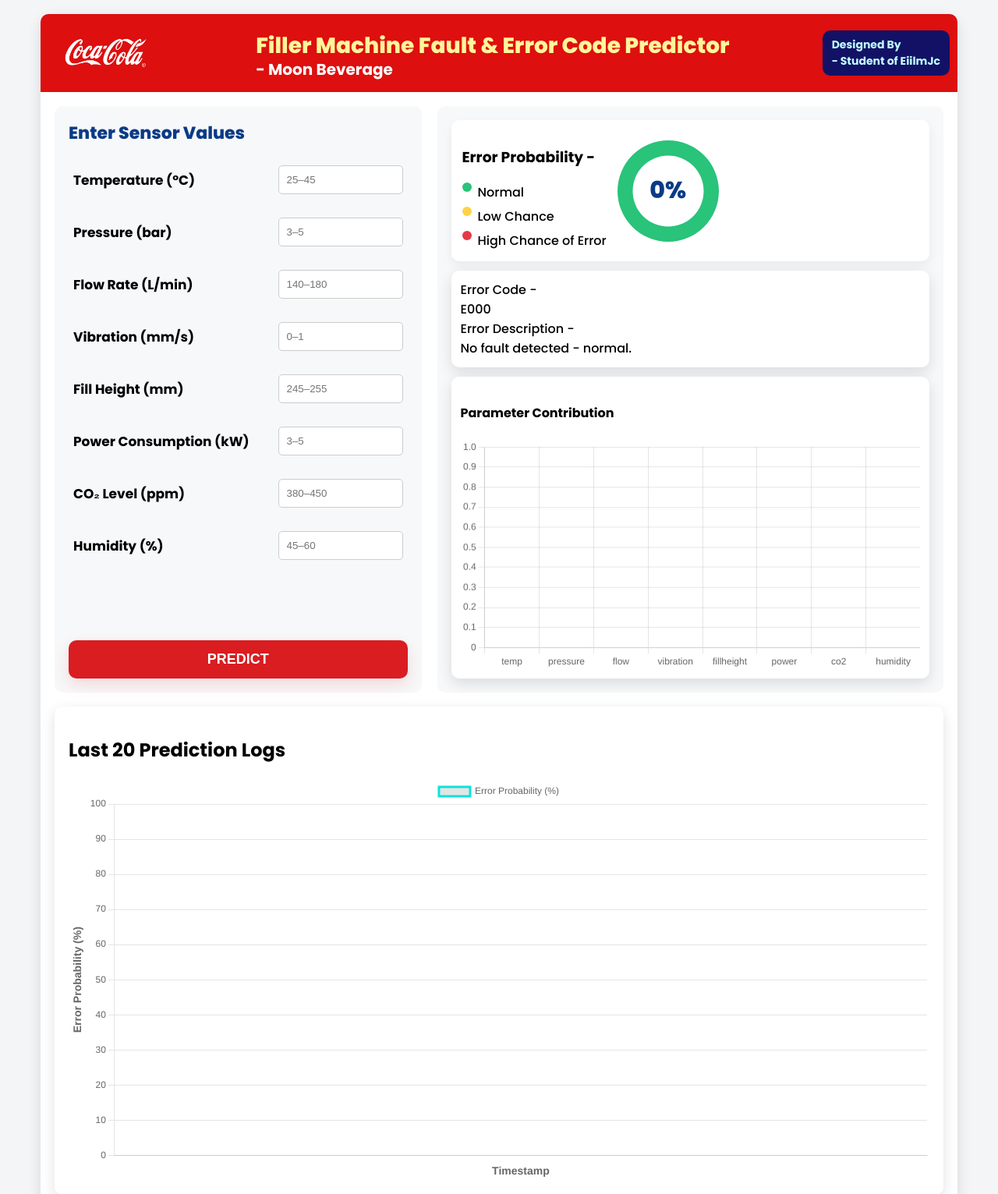
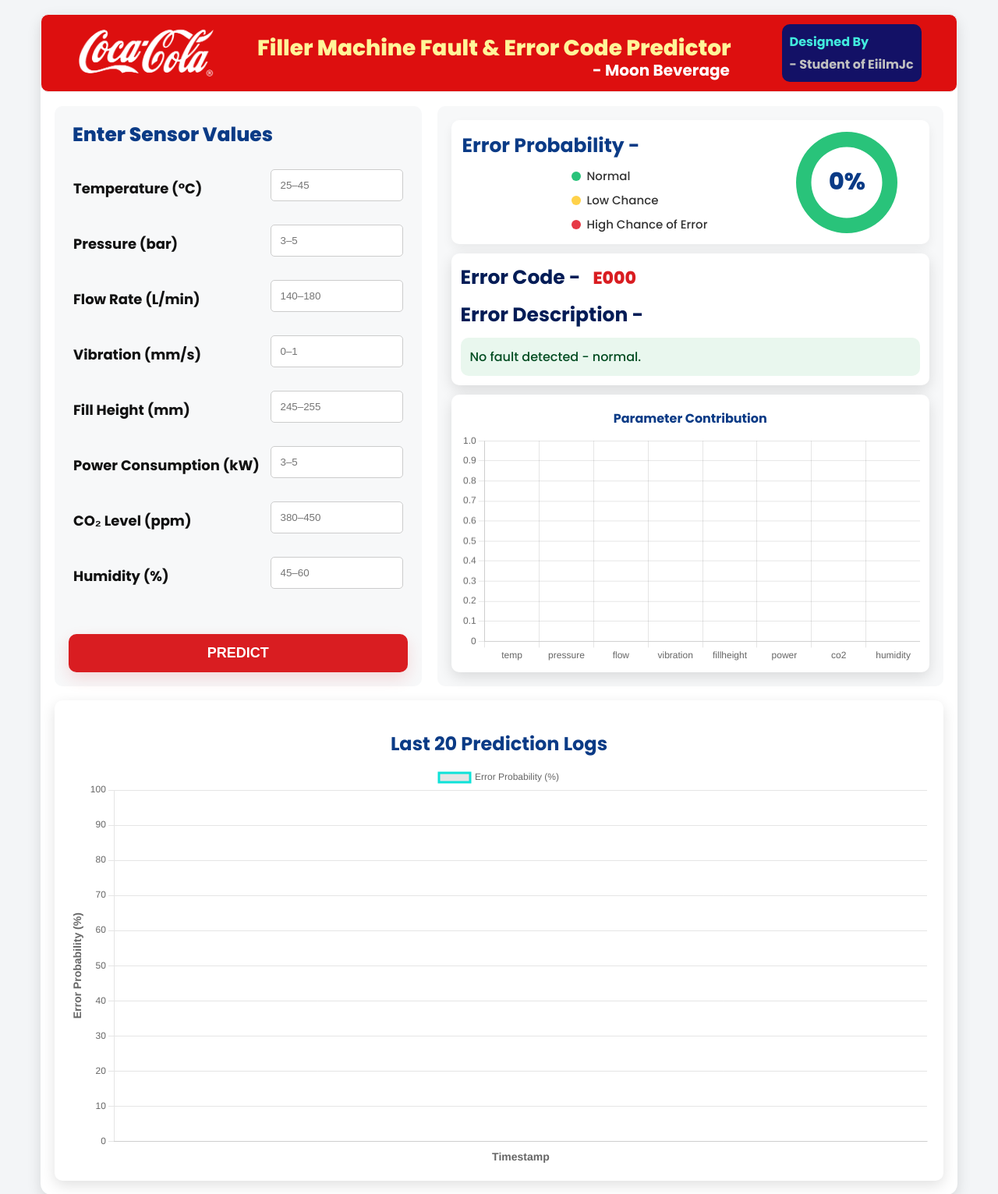
Before and after one commit to parikshit123456/Machine-Fault-Detector, a Flask app: page / in a window 1280 px wide. Shown: the top 1531 px of the page at 78% size. Run offline with Flask 3, Linux system fonts and the light colour scheme; data that the repository does not hold is empty; parts of the project's set-up code (start-up, migrations or seed data) failed here and were passed over.

Commit message:
Refactor CSS styles for improved layout and responsiveness

```diff
--- a/static/style.css
+++ b/static/style.css
@@ -1,287 +1,441 @@
 /* Fonts */
 @import url('https://fonts.googleapis.com/css2?family=Poppins:wght@300;500;700;800&display=swap');
 
-:root{
+:root {
     --brand-red: #d91d21;
     --deep-blue: #0b3b86;
     --panel-bg: #f3f5f7;
     --card-bg: #ffffff;
     --muted: #6b6b6b;
-  --shadow: 0 6px 18px rgba(0,0,0,0.12);
+    --shadow: 0 6px 18px rgba(0, 0, 0, 0.12);
 }
 
-*{ box-sizing: border-box; }
+* {
+    box-sizing: border-box;
+}
 
-body{
-  font-family: 'Poppins',sans-serif;
+body {
+    font-family: 'Poppins', sans-serif;
     background: var(--panel-bg);
     margin: 0;
 }
 
 /* Layout */
-.wrap{ max-width:1200px; margin:18px auto; padding:0 12px; }
-.card1{ width:100%; }
-.card{
-  background: var(--card-bg);
-  border-radius:14px;
-  box-shadow: var(--shadow);
-  display:flex;
-  flex-direction: column;
-  gap:18px;
+.wrap {
+    max-width: 1200px;
+    margin: 18px auto;
+    padding: 0 12px;
 }
 
-/* HEADER ROW */
+.card1 {
+    width: 100%;
+}
+
+.card {
+    background: var(--card-bg);
+    border-radius: 14px;
+    /* padding:18px; */
+    box-shadow: var(--shadow);
+    display: flex;
+    flex-direction: column;
+    /* header on top, panels below */
+    gap: 18px;
+}
+
+/* HEADER ROW (inside card) */
 .header-row {
     height: 100px;
     width: 100%;
-  display:flex;
-  align-items:center;
-  justify-content: space-between;
-  background:#dd0f0f;
-  padding:0;
-  margin:0;
-  border-radius:10px 10px 0 0;   /* Top rounded only */
-  border-bottom-left-radius:0;
-  border-bottom-right-radius:0;
+    display: flex;
+    align-items: center;
+    gap: 20px;
+    background: #dd0f0f;
+    padding: 12px 12px;
+    border-radius: 10px;
+    border: 1px solid #eee;
 }
 
-.header-row .logo{ height:90px; margin-left:10px; }
-
-.title-group{
-  display:flex;
-  flex-direction:column;
-  text-align:left;
+.header-row .logo {
+    height: 150px;
 }
 
-.title{
-  font-size:28px;
-  font-weight:800;
-  color:#FFF599;
+.title-group {
+    display: flex;
+    flex-direction: column;
+    margin-top: 3px;
+    margin-bottom: 0px;
 }
 
-.company{
-  font-size:20px;
-  color:#ffffff;
-  font-weight:bold;
-  line-height:18px;
+.title {
+    font-size: 28px;
+    font-weight: 800;
+    color: #FFF599;
 }
 
-.developer{
-  display:flex;
-  flex-direction:column;
-  background:#131166;
-  padding:8px 12px;
-  border-radius:10px;
-  margin-right:10px;
+.company {
+    font-size: 20px;
+    color: #ffffff;
+    margin-left: 430px;
+    font-weight: bold;
+    margin-top: 0px;
+    line-height: 15px;
 }
 
-.dev, .college{
-  font-size:14px;
-  font-weight:bold;
-  color:#c0ffff;
+.developer {
+    display: flex;
+    border-radius: 10px;
+    flex-direction: column;
+    margin-left: 45px;
+    background-color: #131166;
+    padding: 10px 10px 10px 10px;
+}
+
+.dev {
+    font-size: 16px;
+    color: #42ecde;
+    font-weight: bold;
+}
+
+.college {
+    font-size: 16px;
+    color: #c0c0c0;
+    margin-top: 4px;
+    font-weight: bold;
 }
 
 /* Panels container */
-.main-panels{
-  display:flex;
-  gap:20px;
-  width:100%;
+.main-panels {
+    display: flex;
+    gap: 20px;
+    width: 100%;
 }
 
 /* LEFT PANEL */
-.left{
-  flex:0.85;
-  padding:18px;
-  background:#f7f8f9;
-  border-radius:10px;
-  display:flex;
-  flex-direction:column;
-  margin-left:18px;
+.left {
+    flex: 0.85;
+    padding: 18px;
+    background: #f7f8f9;
+    border-radius: 10px;
+    display: flex;
+    flex-direction: column;
+    min-height: 400px;
+    /* ensure same height as right panel */
+    margin-left: 18px;
 }
 
-.panel-title{
-  font-size:22px;
-  font-weight:800;
-  margin-bottom:10px;
-  color:#0b3b86;
+.panel-title {
+    font-size: 25px;
+    font-weight: 800;
+    margin-bottom: 10px;
+    margin-left: 5px;
+    color: #0b3b86;
 }
 
-.field{
-  display:flex;
-  justify-content:space-between;
-  align-items:center;
-  padding:15px 6px;
+.field {
+    display: flex;
+    align-items: center;
+    justify-content: space-between;
+    padding: 15px 6px;
 }
 
-.field label{
-  font-size:17px;
-  font-weight:600;
-  margin-right:10px;
+.field label {
+    font-size: 18px;
+    font-weight: 600;
+    color: #111;
+    margin-right: 10px;
+    margin-top: 7px;
 }
 
-.field input{
-  width:160px;
-  padding:10px;
-  border:1px solid #ccc;
-  border-radius:5px;
+.field input {
+    width: 170px;
+    padding: 12px;
+    border: 1px solid #ccc;
+    border-radius: 5px;
 }
 
-/* Predict Button */
-.predict-btn{
-  margin-top:auto;
-  padding:14px;
-  width:100%;
-  background:var(--brand-red);
-  color:#fff;
-  border:none;
-  border-radius:10px;
-  font-size:18px;
-  font-weight:800;
-  cursor:pointer;
-  box-shadow:0 8px 20px rgba(217,29,33,0.14);
+/* make predict button stick to bottom */
+.predict-btn {
+    margin-top: auto;
+    padding: 14px;
+    width: 100%;
+    background: var(--brand-red);
+    color: white;
+    border: none;
+    border-radius: 10px;
+    font-size: 18px;
+    font-weight: 800;
+    cursor: pointer;
+    box-shadow: 0 8px 20px rgba(217, 29, 33, 0.14);
 }
 
 /* RIGHT PANEL */
-.right{
-  flex:1.2;
-  padding:18px;
-  background:#f7f8f9;
-  border-radius:10px;
-  margin-right:18px;
-  display:flex;
-  flex-direction:column;
+.right {
+    flex: 1.2;
+    padding: 18px;
+    display: flex;
+    flex-direction: column;
+    min-height: 400px;
+    background: #f7f8f9;
+    border-radius: 10px;
+    margin-right: 18px;
 }
 
 /* Probability card */
-.prob-card{
-  background:white;
-  border-radius:10px;
-  padding:14px;
-  display:flex;
-  align-items:center;
-  gap:14px;
-  margin-bottom:12px;
-  box-shadow:0 6px 14px rgba(0,0,0,0.06);
+.prob-card {
+    background: white;
+    border-radius: 10px;
+    padding: 14px;
+    display: flex;
+    align-items: center;
+    gap: 14px;
+    margin-bottom: 12px;
+    box-shadow: 0 6px 14px rgba(0, 0, 0, 0.06);
 }
 
-.legend-row{ display:flex; gap:8px; margin-top:6px; }
-.dot{ width:12px; height:12px; border-radius:50%; }
-.dot.green{ background:#29c37a; }
-.dot.yellow{ background:#ffd24a; }
-.dot.red{ background:#e63946; }
-
-.chart-holder{
-  position:relative;
-  width:130px;
-  height:130px;
-  display:flex;
-  align-items:center;
-  justify-content:center;
+.legend h3 {
+    margin: 0;
+    font-size: 25px;
+    color: var(--deep-blue);
 }
 
-.donut-center{
-  position:absolute;
-  font-weight:800;
-  color:#0b3b86;
-  font-size:30px;
+.legend-row {
+    display: flex;
+    gap: 8px;
+    margin-top: 8px;
+    align-items: center;
+    font-size: 15px;
+    color: #333;
+}
+
+.dot {
+    width: 12px;
+    height: 12px;
+    border-radius: 50%;
+    display: inline-block;
+    margin-left: 140px;
+}
+
+.dot.green {
+    background: #29c37a;
+}
+
+.dot.yellow {
+    background: #ffd24a;
+}
+
+.dot.red {
+    background: #e63946;
+}
+
+.chart-holder {
+    position: relative;
+    width: 130px;
+    height: 130px;
+    display: flex;
+    align-items: center;
+    justify-content: center;
+    margin-left: 100px;
+}
+
+.chart-holder canvas {
+    max-width: 130px;
+    max-height: 130px;
+}
+
+/* donut center overlay */
+.donut-center {
+    position: absolute;
+    font-weight: 800;
+    color: #0b3b86;
+    font-size: 30px;
+    pointer-events: none;
 }
 
 /* Error box */
-.error-box{
-  background:white;
-  padding:12px;
-  border-radius:10px;
-  box-shadow:var(--shadow);
-  margin-bottom:12px;
+.error-box {
+    background: white;
+    padding: 12px;
+    border-radius: 10px;
+    box-shadow: var(--shadow);
+    margin-bottom: 12px;
 }
 
-/* Contribution */
-.contrib{
-  background:white;
-  border-radius:10px;
-  padding:12px;
-  margin-top:auto;
-  box-shadow:var(--shadow);
+.error-title {
+    display: flex;
+    font-size: 25px;
+    align-items: center;
+    gap: 10px;
+    font-weight: 700;
+    color: #021c56;
 }
 
-.log-chart-box{
-  background:white;
-  padding:18px;
-  border-radius:10px;
-  margin:18px;
-  margin-top:0;
-  box-shadow:var(--shadow);
+.err-code {
+    font-size: 22px;
+    font-weight: 900;
+    color: var(--brand-red);
+    margin-left: 6px;
+}
+
+.err-desc-title {
+    font-size: 25px;
+    font-weight: 700;
+    margin-top: 10px;
+    color: #021c56;
+}
+
+.description {
+    background: #e9f7ee;
+    padding: 12px;
+    border-radius: 10px;
+    margin-top: 10px;
+    color: #034d22;
+}
+
+/* Contribution box */
+.contrib {
+    background: white;
+    border-radius: 10px;
+    padding: 12px;
+    margin-top: auto;
+    box-shadow: var(--shadow);
+}
+
+.contrib h4 {
+    text-align: center;
+    margin: 6px 0;
+    color: var(--deep-blue);
+}
+
+/* Responsive */
+@media (max-width:980px) {
+    .main-panels {
+        flex-direction: column;
+    }
+
+    .chart-holder {
+        width: 140px;
+        height: 140px;
+    }
+
+    .donut-center {
+        font-size: 18px;
+    }
+
+    .left,
+    .right {
+        min-height: auto;
+    }
+}
+
+.log-chart-box {
+    background: #ffffff;
+    padding: 18px;
+    border-radius: 10px;
+    margin: 18px;
+    margin-top: 0px;
+    box-shadow: var(--shadow);
+}
+
+.log-chart-box h2 {
+    text-align: center;
+    margin-bottom: 10px;
+    color: var(--deep-blue);
 }
 
 /* ---------------------------------------------------------
    📱 MOBILE RESPONSIVE (VERY IMPORTANT)
 ----------------------------------------------------------*/
-@media (max-width: 900px){
+@media (max-width: 900px) {
 
-  .header-row{
-    flex-direction:column;
-    height:auto;
-    padding:10px;
-    text-align:center;
+  .header-row {
+    flex-direction: column;
+    height: auto;
+    padding: 10px;
+    text-align: center;
   }
 
-  .header-row .logo{ height:70px; margin:0; }
-
-  .title{ font-size:22px; }
-  .company{ margin:0; font-size:16px; }
-
-  .developer{ margin-top:8px; }
-
-  .main-panels{
-    flex-direction:column;
-    margin:0 10px;
+  .header-row .logo {
+    height: 70px;
+    margin: 0;
   }
 
-  .left, .right{
-    margin-left:0;
-    margin-right:0;
-    width:100%;
+  .title {
+    font-size: 22px;
   }
 
-  .field{
-    flex-direction:column;
-    align-items:flex-start;
-    gap:6px;
+  .company {
+    margin: 0;
+    font-size: 16px;
   }
 
-  .field input{
-    width:100%;
+  .developer {
+    margin-top: 8px;
   }
 
-  .predict-btn{
-    font-size:16px;
+  .main-panels {
+    flex-direction: column;
+    margin: 0 10px;
+  }
+
+  .left,
+  .right {
+    margin-left: 0;
+    margin-right: 0;
+    width: 100%;
+  }
+
+  .field {
+    flex-direction: column;
+    align-items: flex-start;
+    gap: 6px;
+  }
+
+  .field input {
+    width: 100%;
+  }
+
+  .predict-btn {
+    font-size: 16px;
   }
 
   /* Charts center on mobile */
-  .prob-card{
-    flex-direction:column;
-    align-items:center;
-    text-align:center;
+  .prob-card {
+    flex-direction: column;
+    align-items: center;
+    text-align: center;
   }
 
-  .chart-holder{
-    margin:0;
-    width:150px;
-    height:150px;
+  .chart-holder {
+    margin: 0;
+    width: 150px;
+    height: 150px;
   }
 
-  .donut-center{
-    font-size:22px;
+  .donut-center {
+    font-size: 22px;
   }
 }
 
 /* Small phones < 480px */
-@media (max-width:480px){
-  .title{ font-size:18px; }
-  .company{ font-size:14px; }
+@media (max-width:480px) {
+  .title {
+    font-size: 18px;
+  }
 
-  .donut-center{ font-size:20px; }
-  .chart-holder{ width:120px; height:120px; }
+  .company {
+    font-size: 14px;
+  }
 
-  .field label{ font-size:15px; }
+  .donut-center {
+    font-size: 20px;
   }
+
+  .chart-holder {
+    width: 120px;
+    height: 120px;
+  }
+
+  .field label {
+    font-size: 15px;
+  }
+}
```
Lines whose indentation alone changed are shown as unchanged.
